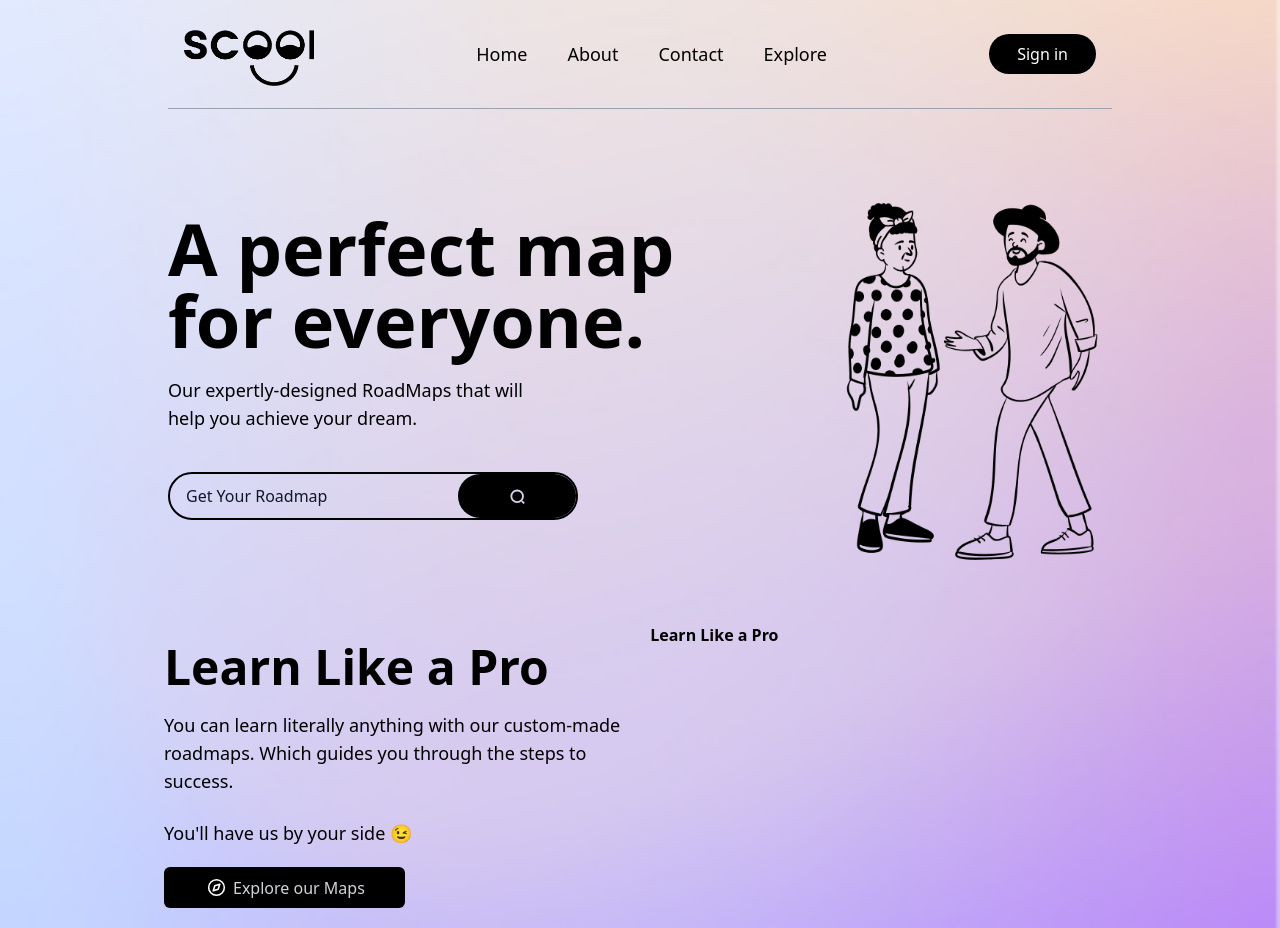
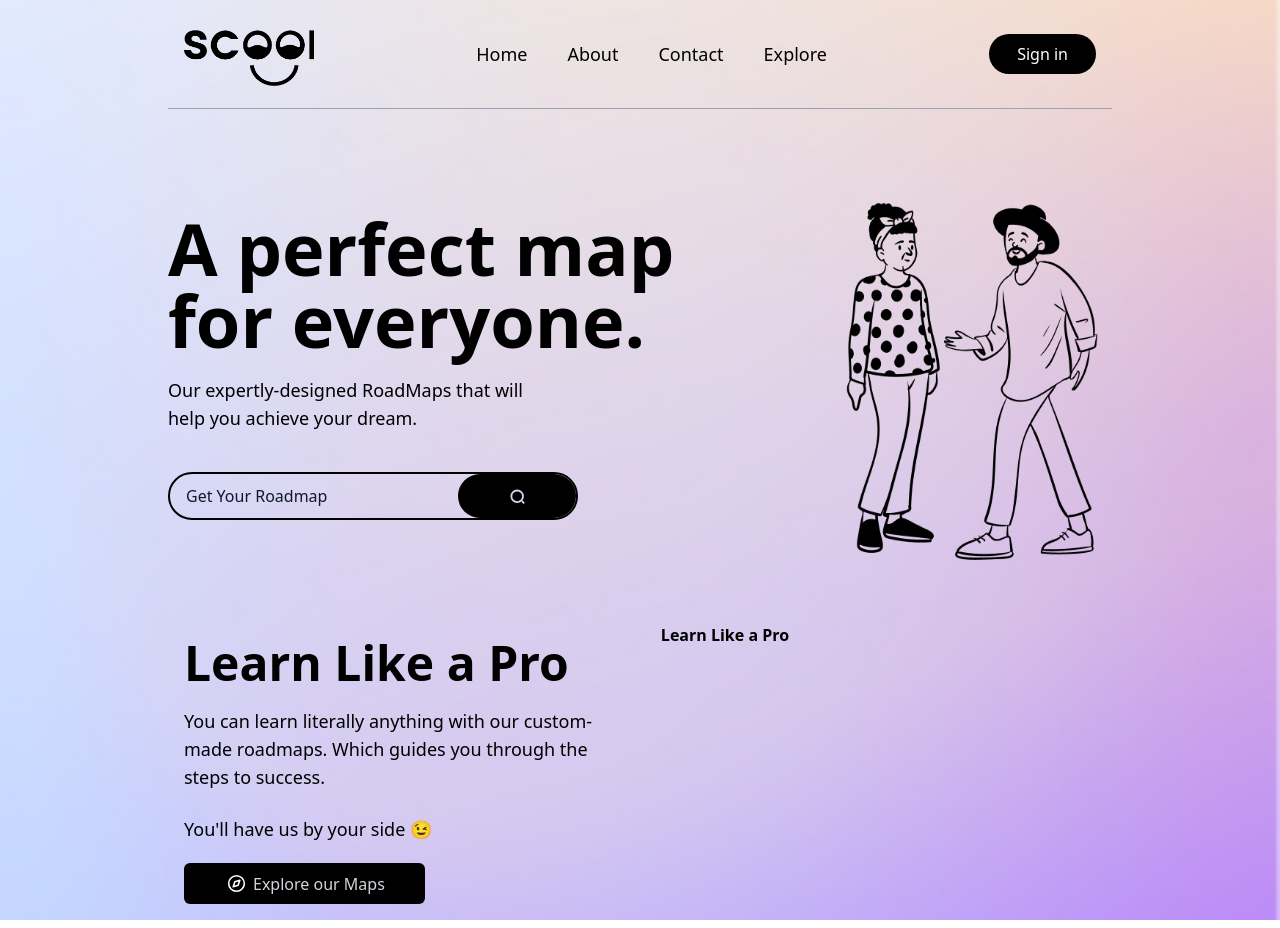
Before and after one commit to aninarafath6/scool-app, a Next.js app: page / in a window 1280 px wide. Built offline with nearby package versions, Linux system fonts and the light colour scheme.

Commit message:
responsive explore seciton "

```diff
--- a/components/Home/explore/Explore.jsx
+++ b/components/Home/explore/Explore.jsx
@@ -17,9 +17,11 @@ function Explore() {
     },
   };
   return (
-    <div className="flex height-full flex-row">
-      <div className=" w-full  lg:p-5">
-        <h1 className="font-bold text-5xl mb-2">Learn Like a Pro</h1>
+    <div className="flex height-full flex-col md:flex-row">
+      <div className=" w-full  px-10 py-4">
+        <h1 className="font-semibold md:text-5xl  text-4xl smd:text-5xl">
+          Learn Like a Pro
+        </h1>
         <Paragraph>
           You can learn literally anything with our custom-made roadmaps. Which
           guides you through the steps to success.
```
